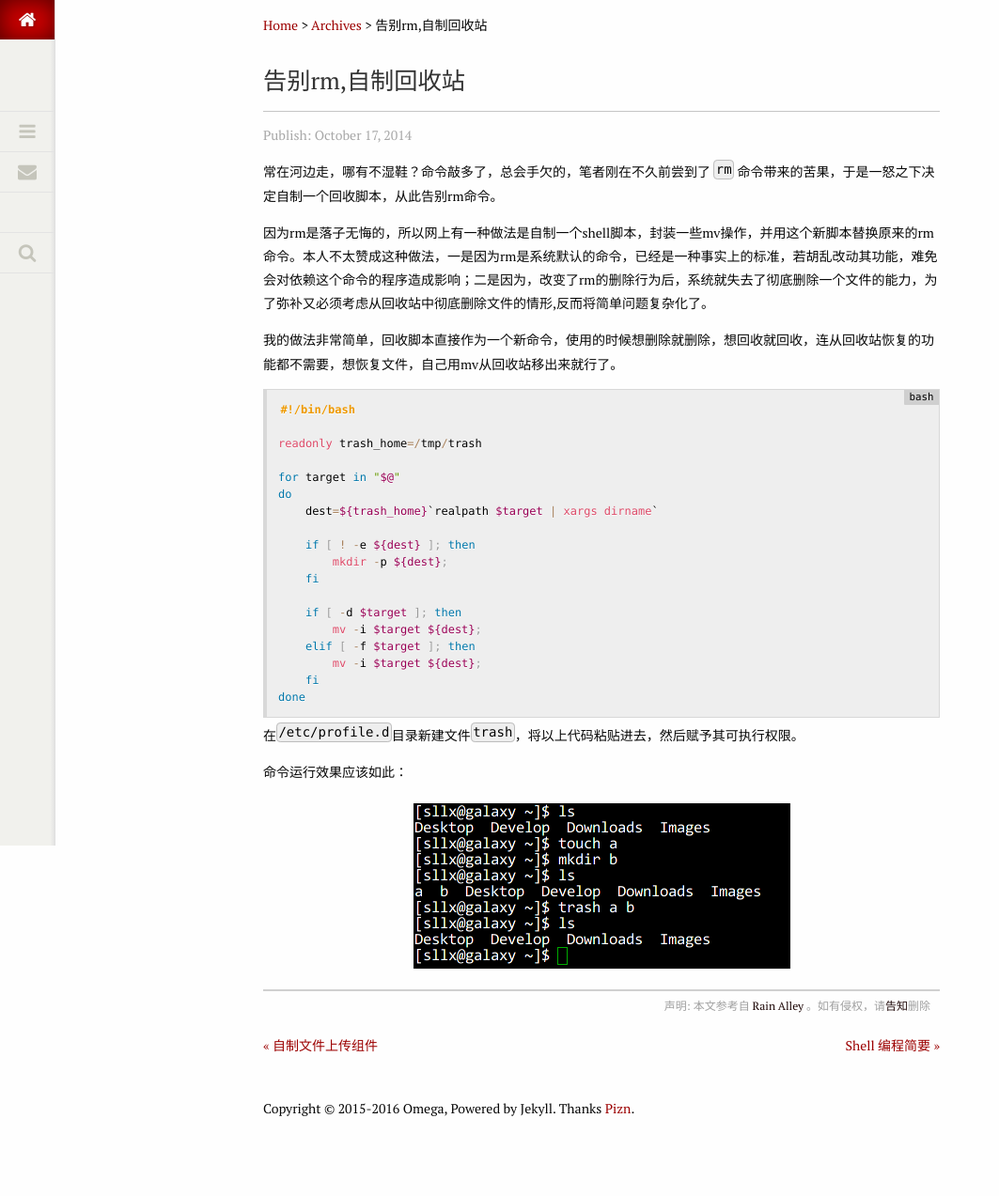
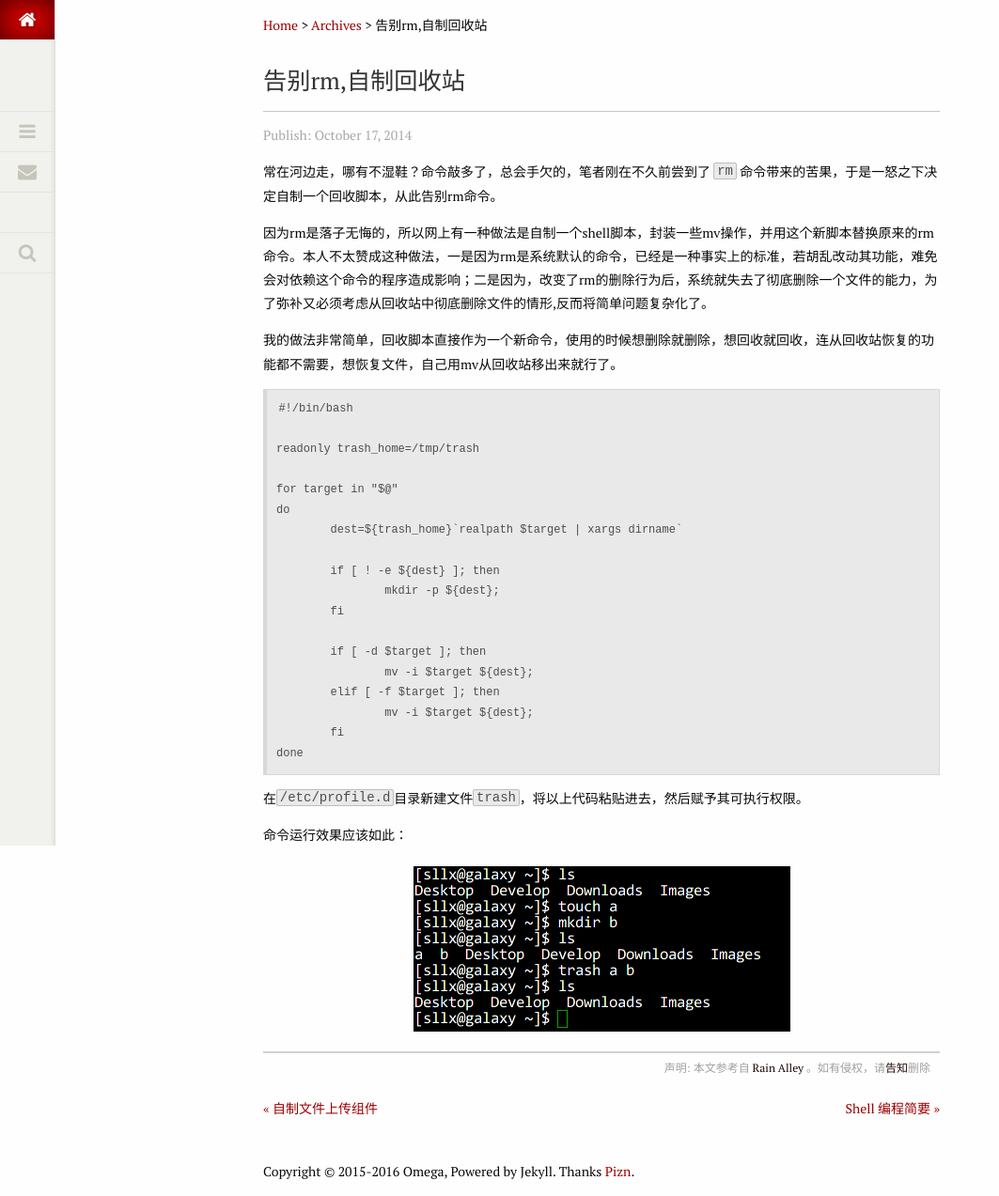
Before and after one commit to omegahh/omegahh.github.io, a Jekyll site: the page built from _posts/2014-10-17-shell-trash.md, in a window 1280 px wide. Shown: the whole page at 94% size, without its empty margins (0-1063 px from the left). Built offline with Jekyll 4.4.1, drawn with Linux system fonts in a browser that asks for light colours; before the commit the page ends 1207 px from its top, so only the background shows below that.

Commit message:
reset all commits

```diff
--- a/_layouts/default.html
+++ b/_layouts/default.html
@@ -30,7 +30,7 @@
     <script src="{{ site.url }}/static/js/scrollTo.js" type="text/javascript"></script>
     <script src="{{ site.url }}/static/js/iLotus.js" type="text/javascript"></script>
     <script src="{{ site.url }}/static/js/typeahead.js" type="text/javascript"></script>
-    {% if page.id %}
+    {% if page.isPost %}
     <link rel="stylesheet" type="text/css" href="{{ site.url }}/static/prism.css"/>
     <script src="{{ site.url }}/static/js/prism.js" type="text/javascript"></script>
     <script type="text/x-mathjax-config">
```
